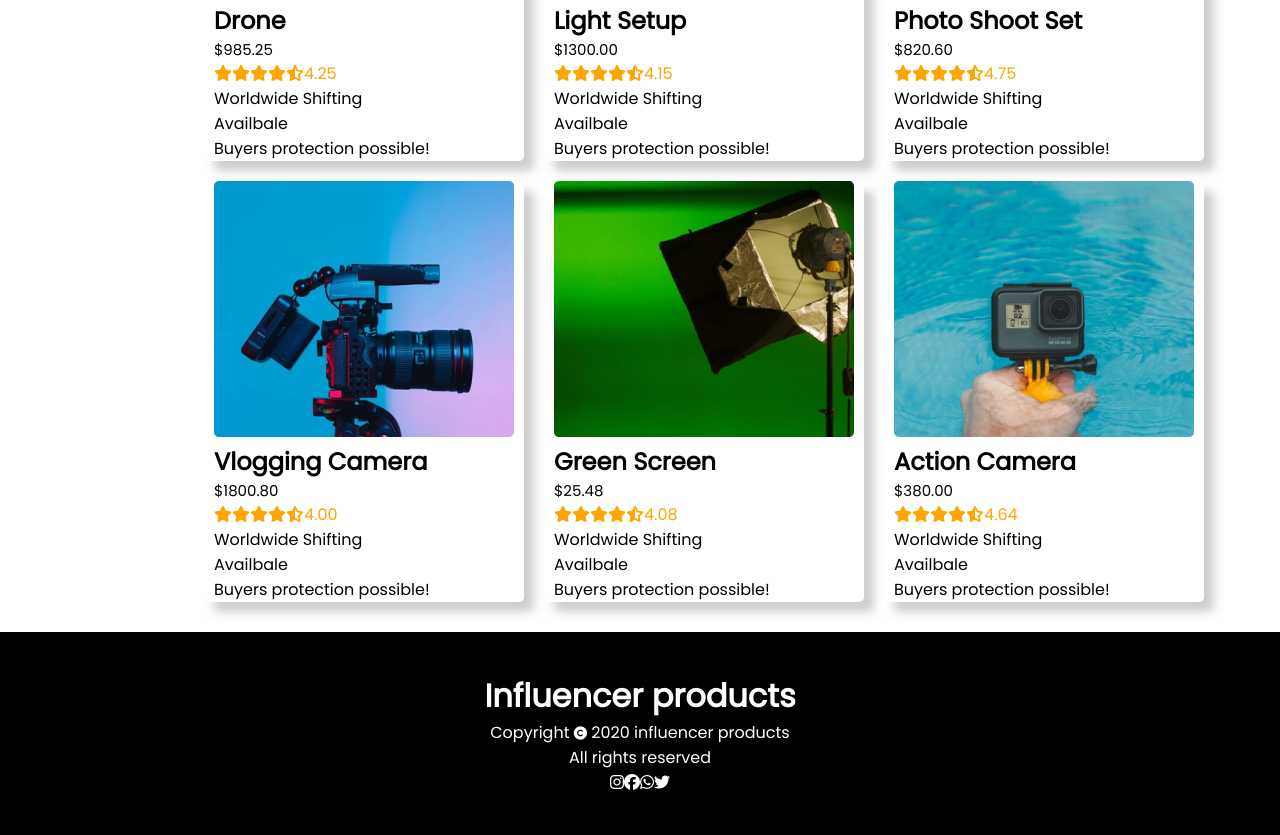
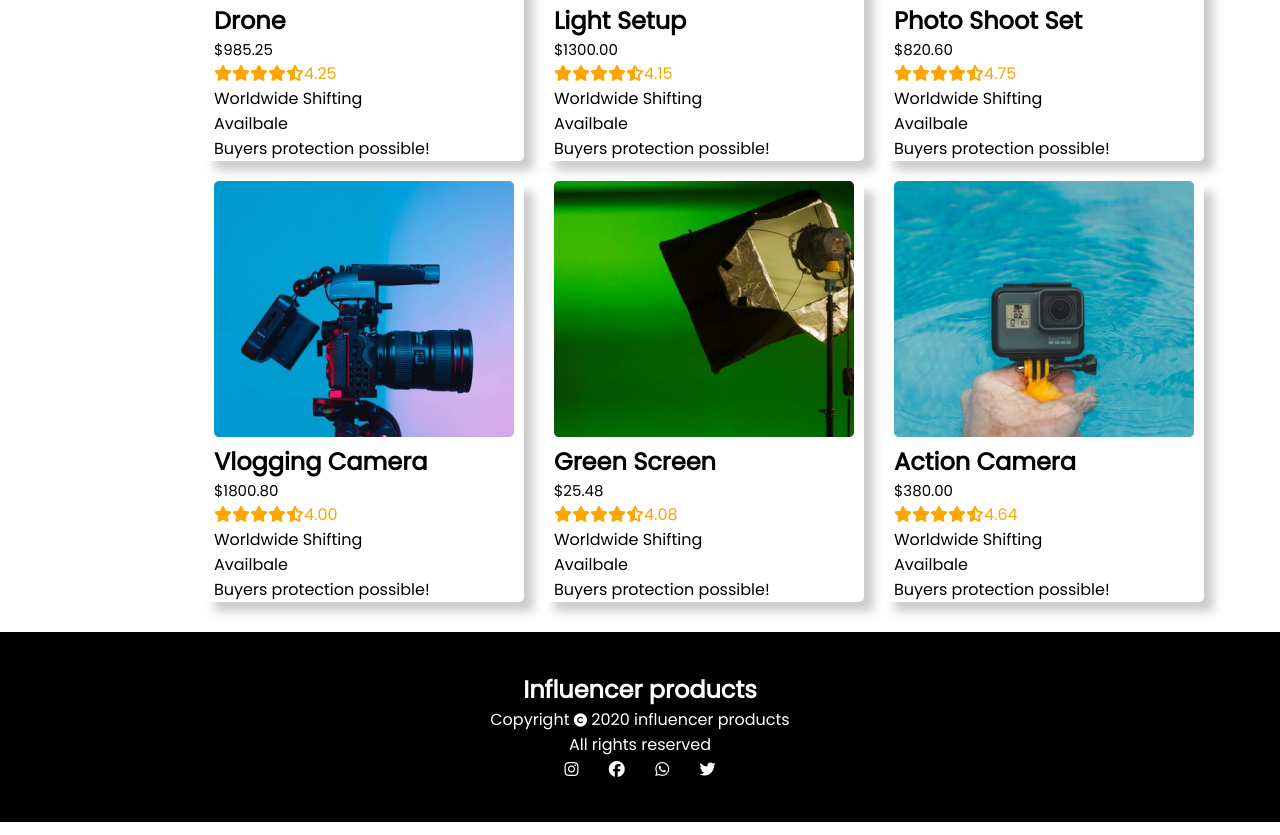
Before and after one commit to Prince-Zaman/influencer-gear, a plain HTML site: page index.html in a window 1280 px wide. Shown: the part 1277-2112 px from the top of the page. Drawn offline with Linux system fonts and the light colour scheme.

Commit message:
third push

```diff
--- a/index.html
+++ b/index.html
@@ -196,15 +196,17 @@
     </main>
     <!-- footer part -->
     <footer>
-      <h1>Influencer products</h1>
+      <h2>Influencer products</h2>
       <p>
         Copyright <small><i class="fas fa-copyright"></i></small> 2020
         influencer products <br />
         All rights reserved
       </p>
       <p>
-        <i class="fab fa-instagram"></i><i class="fab fa-facebook"></i
-        ><i class="fab fa-whatsapp"></i><i class="fab fa-twitter"></i>
+        <a href=""><i class="fab fa-instagram"></i></a>
+        <a href=""><i class="fab fa-facebook"></i></a>
+        <a href=""><i class="fab fa-whatsapp"></i></a>
+        <a href=""><i class="fab fa-twitter"></i></a>
       </p>
     </footer>
   </body>
--- a/styles/style.css
+++ b/styles/style.css
@@ -75,3 +75,6 @@ footer {
   color: white;
   padding: 40px 0;
 }
+a {
+  color: white;
+}
```
